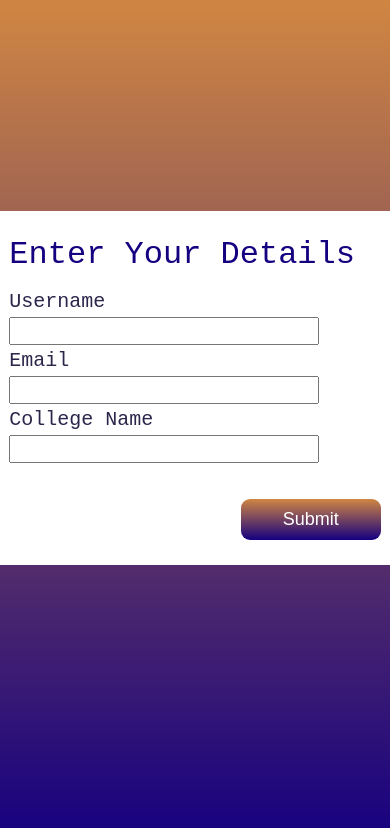
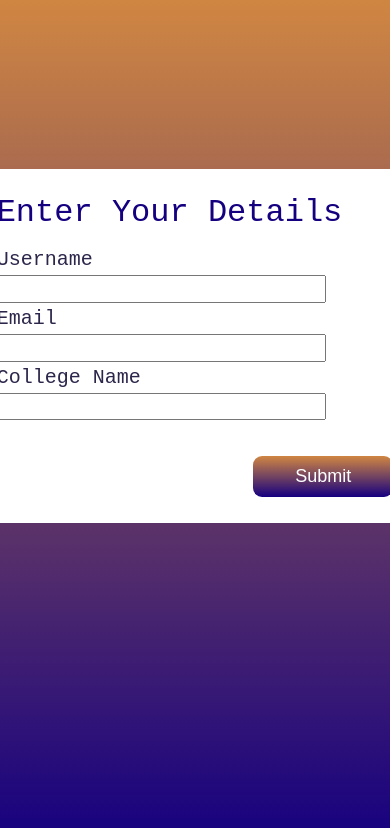
Before and after one commit to MihirHemnani/quiz-frontend, a React (Vite) app: page / in a window 390 px wide. Shown: the top 828 px of the page. Built offline with nearby package versions, Linux system fonts and the light colour scheme.

Commit message:
responsive

```diff
--- a/src/index.scss
+++ b/src/index.scss
@@ -17,10 +17,10 @@ body {
 }
 
 .quiz-container {
-  width: 50vh;
+  width: 53vh;
   background: $bg;
   border-radius: 4px;
-  margin-top: 25vh;
+  margin-top: 20vh;
   padding: 3vh 3vh;
   box-sizing: border-box;
 
```
